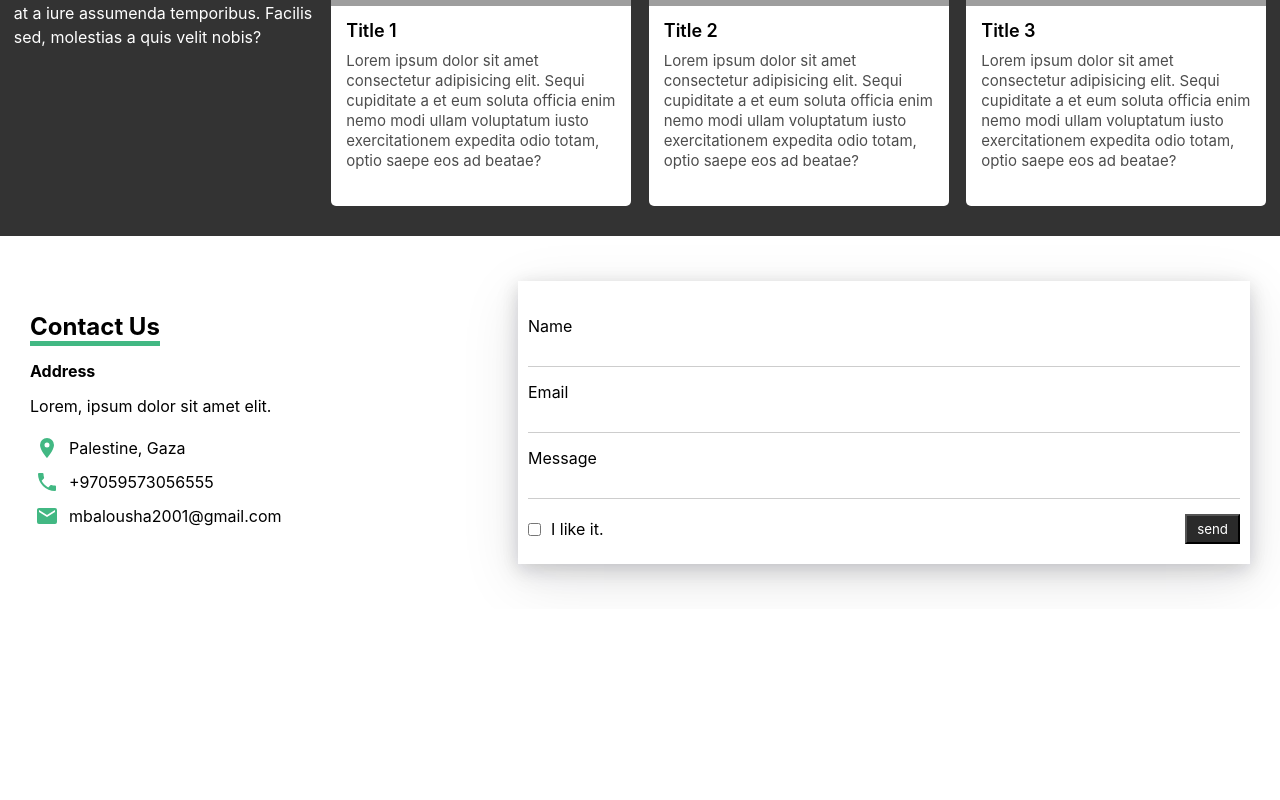
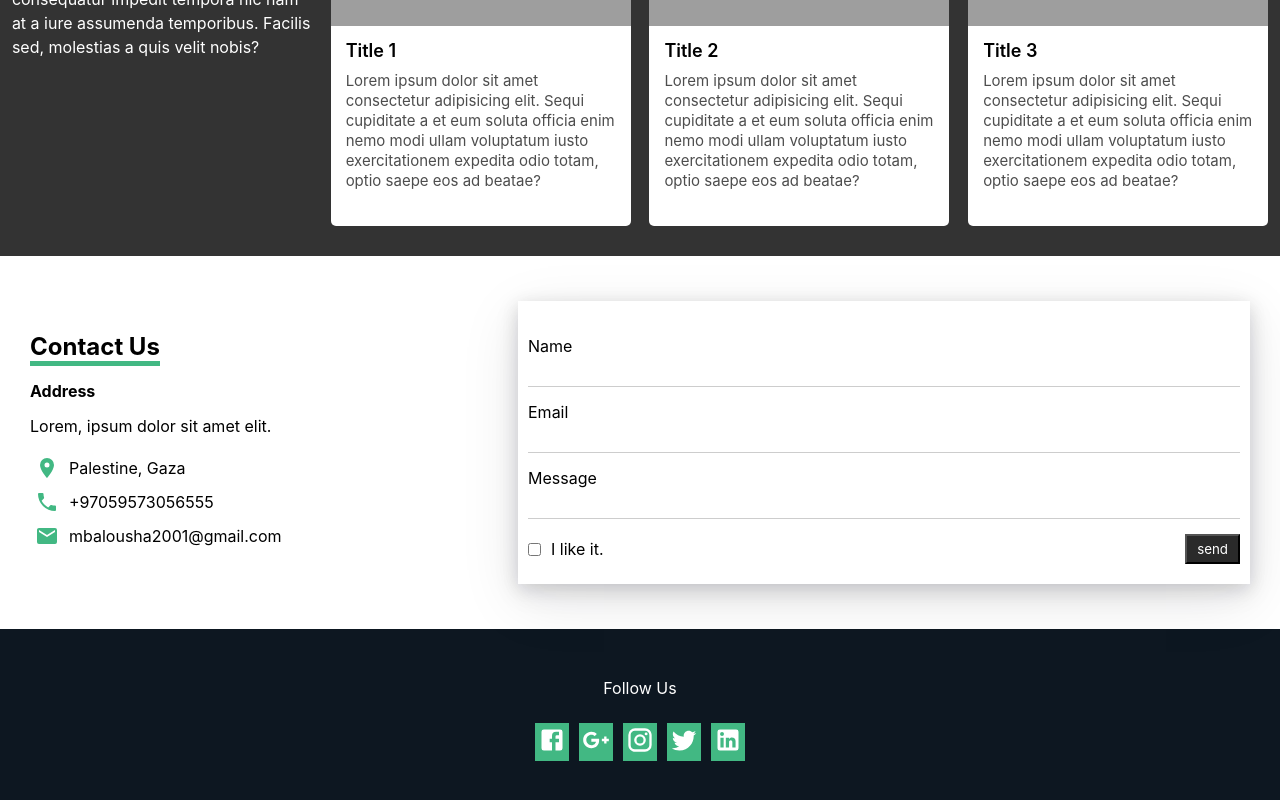
Before and after one commit to MostafaBalousha123/Bayt, a Vue app in the folder Assignment-1/: page / in a window 1280 px wide. Shown: the part 1441-2241 px from the top of the page. Before the commit the page ends 2050 px from the top, so only its background shows below. Built offline with nearby package versions, Linux system fonts and the light colour scheme; grey boxes are pictures that could not be loaded.

Commit message:
create footer

```diff
--- a/Assignment-1/src/App.vue
+++ b/Assignment-1/src/App.vue
@@ -4,6 +4,7 @@
   import TeamContainer from './components/Team/TeamContainer.vue'
   import WorkContainer from './components/OurWork/WorkContainer.vue';
   import ContactUs from './components/ContactUs/ContactUs.vue';
+  import Footer from './components/Footer/Footer.vue';
 
 </script>
 
@@ -13,4 +14,5 @@
   <TeamContainer />
   <WorkContainer />
   <ContactUs />
+  <Footer />
 </template>
--- a/Assignment-1/src/assets/styles/main.css
+++ b/Assignment-1/src/assets/styles/main.css
@@ -10,5 +10,13 @@
   display: flex;
   align-items: center;
   justify-content: space-between;
-  gap: 5px;
+  gap: 10px;
 }
+
+.flex-col{
+  display: flex;
+  flex-direction: column;
+  align-items: center;
+  justify-content: center;
+  gap: 10px;
+}
--- /dev/null
+++ b/Assignment-1/src/components/Footer/Footer.vue
@@ -0,0 +1,29 @@
+<script setup>
+import FacebookIcon from '../Icons/FacebookIcon.vue';
+import TwitterIcon from '../Icons/TwitterIcon.vue';
+import LinkedinIcon from '../Icons/LinkedinIcon.vue';
+import InstagramIcon from '../Icons/InstagramIcon.vue';
+import GooglePlusIcon from '../Icons/GooglePlusIcon.vue';
+
+</script>
+<template>
+    <footer class="flex-col">
+      <p>Follow Us</p>
+      <div class="flex">
+        <FacebookIcon></FacebookIcon>
+        <GooglePlusIcon></GooglePlusIcon>
+        <InstagramIcon></InstagramIcon>
+        <TwitterIcon></TwitterIcon>
+        <LinkedinIcon></LinkedinIcon>
+      </div>
+    </footer>
+  </template>
+
+  <style scoped>
+    footer{
+      background-color: #0d1721;
+      color: white;
+      height: 180px;
+      gap: 25px;
+    }
+  </style>
--- /dev/null
+++ b/Assignment-1/src/components/Icons/FacebookIcon.vue
@@ -0,0 +1,13 @@
+
+<template>
+  <div>
+    <svg xmlns="http://www.w3.org/2000/svg" width="28" height="28" viewBox="0 0 24 24"><path d="M5 3h14a2 2 0 0 1 2 2v14a2 2 0 0 1-2 2H5a2 2 0 0 1-2-2V5a2 2 0 0 1 2-2m13 2h-2.5A3.5 3.5 0 0 0 12 8.5V11h-2v3h2v7h3v-7h3v-3h-3V9a1 1 0 0 1 1-1h2V5z" fill="white"></path></svg>
+  </div>
+</template>
+
+<style scoped>
+  div{
+    padding: 3px;
+    background-color: #42b883;
+  }
+</style>
--- /dev/null
+++ b/Assignment-1/src/components/Icons/GooglePlusIcon.vue
@@ -0,0 +1,12 @@
+<template>
+    <div>
+        <svg xmlns="http://www.w3.org/2000/svg"  width="28" height="28" viewBox="0 0 24 24"><path fill="currentColor" d="M23 11h-2V9h-2v2h-2v2h2v2h2v-2h2M8 11v2.4h4c-.2 1-1.2 3-4 3c-2.4 0-4.3-2-4.3-4.4c0-2.4 1.9-4.4 4.3-4.4c1.4 0 2.3.6 2.8 1.1l1.9-1.8C11.5 5.7 9.9 5 8 5c-3.9 0-7 3.1-7 7s3.1 7 7 7c4 0 6.7-2.8 6.7-6.8c0-.5 0-.8-.1-1.2H8Z"/></svg>
+    </div>
+  </template>
+
+  <style scoped>
+    div{
+      padding: 3px;
+      background-color: #42b883;
+    }
+  </style>
--- /dev/null
+++ b/Assignment-1/src/components/Icons/InstagramIcon.vue
@@ -0,0 +1,13 @@
+
+  <template>
+    <div>
+      <svg xmlns="http://www.w3.org/2000/svg"  width="28" height="28" viewBox="0 0 24 24"><path fill="currentColor" d="M7.8 2h8.4C19.4 2 22 4.6 22 7.8v8.4a5.8 5.8 0 0 1-5.8 5.8H7.8C4.6 22 2 19.4 2 16.2V7.8A5.8 5.8 0 0 1 7.8 2m-.2 2A3.6 3.6 0 0 0 4 7.6v8.8C4 18.39 5.61 20 7.6 20h8.8a3.6 3.6 0 0 0 3.6-3.6V7.6C20 5.61 18.39 4 16.4 4H7.6m9.65 1.5a1.25 1.25 0 0 1 1.25 1.25A1.25 1.25 0 0 1 17.25 8A1.25 1.25 0 0 1 16 6.75a1.25 1.25 0 0 1 1.25-1.25M12 7a5 5 0 0 1 5 5a5 5 0 0 1-5 5a5 5 0 0 1-5-5a5 5 0 0 1 5-5m0 2a3 3 0 0 0-3 3a3 3 0 0 0 3 3a3 3 0 0 0 3-3a3 3 0 0 0-3-3Z"></path></svg>
+    </div>
+  </template>
+
+  <style scoped>
+    div{
+      padding: 3px;
+      background-color: #42b883;
+    }
+  </style>
--- /dev/null
+++ b/Assignment-1/src/components/Icons/LinkedinIcon.vue
@@ -0,0 +1,12 @@
+<template>
+    <div>
+      <svg xmlns="http://www.w3.org/2000/svg"  width="28" height="28" viewBox="0 0 24 24"><path fill="currentColor" d="M19 3a2 2 0 0 1 2 2v14a2 2 0 0 1-2 2H5a2 2 0 0 1-2-2V5a2 2 0 0 1 2-2h14m-.5 15.5v-5.3a3.26 3.26 0 0 0-3.26-3.26c-.85 0-1.84.52-2.32 1.3v-1.11h-2.79v8.37h2.79v-4.93c0-.77.62-1.4 1.39-1.4a1.4 1.4 0 0 1 1.4 1.4v4.93h2.79M6.88 8.56a1.68 1.68 0 0 0 1.68-1.68c0-.93-.75-1.69-1.68-1.69a1.69 1.69 0 0 0-1.69 1.69c0 .93.76 1.68 1.69 1.68m1.39 9.94v-8.37H5.5v8.37h2.77Z"/> </svg>
+    </div>
+  </template>
+
+  <style scoped>
+    div{
+      padding: 3px;
+      background-color: #42b883;
+    }
+  </style>
--- /dev/null
+++ b/Assignment-1/src/components/Icons/TwitterIcon.vue
@@ -0,0 +1,11 @@
+<template>
+    <div>
+      <svg xmlns="http://www.w3.org/2000/svg" width="28" height="28" viewBox="0 0 24 24"><path fill="white" d="M22.46 6c-.77.35-1.6.58-2.46.69c.88-.53 1.56-1.37 1.88-2.38c-.83.5-1.75.85-2.72 1.05C18.37 4.5 17.26 4 16 4c-2.35 0-4.27 1.92-4.27 4.29c0 .34.04.67.11.98C8.28 9.09 5.11 7.38 3 4.79c-.37.63-.58 1.37-.58 2.15c0 1.49.75 2.81 1.91 3.56c-.71 0-1.37-.2-1.95-.5v.03c0 2.08 1.48 3.82 3.44 4.21a4.22 4.22 0 0 1-1.93.07a4.28 4.28 0 0 0 4 2.98a8.521 8.521 0 0 1-5.33 1.84c-.34 0-.68-.02-1.02-.06C3.44 20.29 5.7 21 8.12 21C16 21 20.33 14.46 20.33 8.79c0-.19 0-.37-.01-.56c.84-.6 1.56-1.36 2.14-2.23Z"/></svg>    </div>
+  </template>
+
+  <style scoped>
+    div{
+      padding: 3px;
+      background-color: #42b883;
+    }
+  </style>
--- a/Assignment-1/src/components/Navbar/MobileDropdown.vue
+++ b/Assignment-1/src/components/Navbar/MobileDropdown.vue
@@ -53,7 +53,7 @@ export default {
 
 .dropdown {
   position: fixed;
-  top: 60px;
+  top: 45px;
   right: 0;
   bottom: 0;
   width: 300px;
--- a/Assignment-1/src/components/OurWork/WorkCard.vue
+++ b/Assignment-1/src/components/OurWork/WorkCard.vue
@@ -50,7 +50,7 @@ div.work-card div {
 
 @media (min-width: 768px) {
   div.work-card {
-    margin-top: 0;
+    margin-top: 20px;
   }
 }
 </style>
--- a/Assignment-1/src/components/OurWork/WorkContainer.vue
+++ b/Assignment-1/src/components/OurWork/WorkContainer.vue
@@ -30,6 +30,7 @@ import WorkCard from '../OurWork/WorkCard.vue'
     align-items: center;
     justify-content: space-around;
     flex-wrap: wrap;
+    gap: 5px;
   }
   .our-work-description{
     width: 300px;
```
